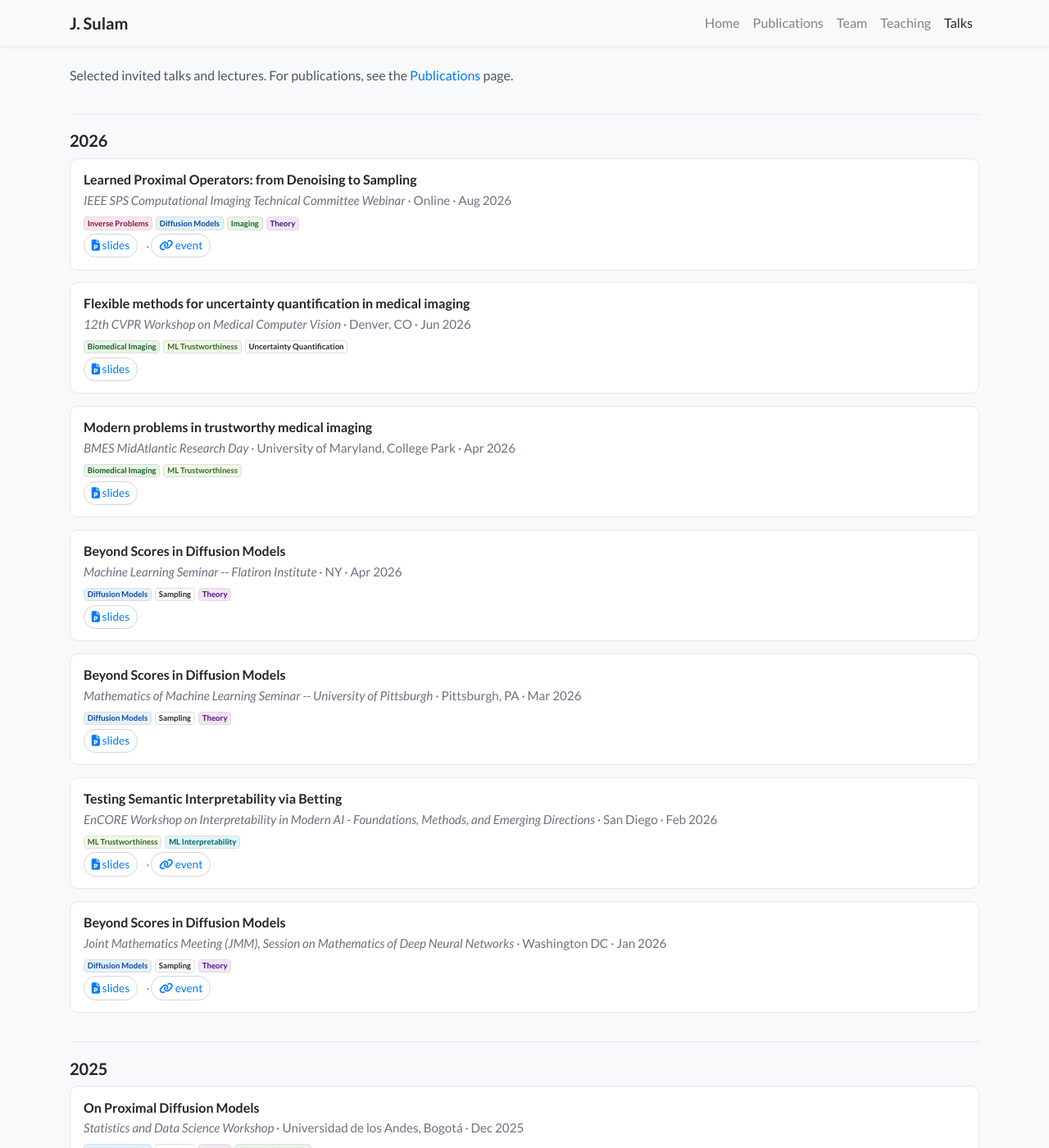
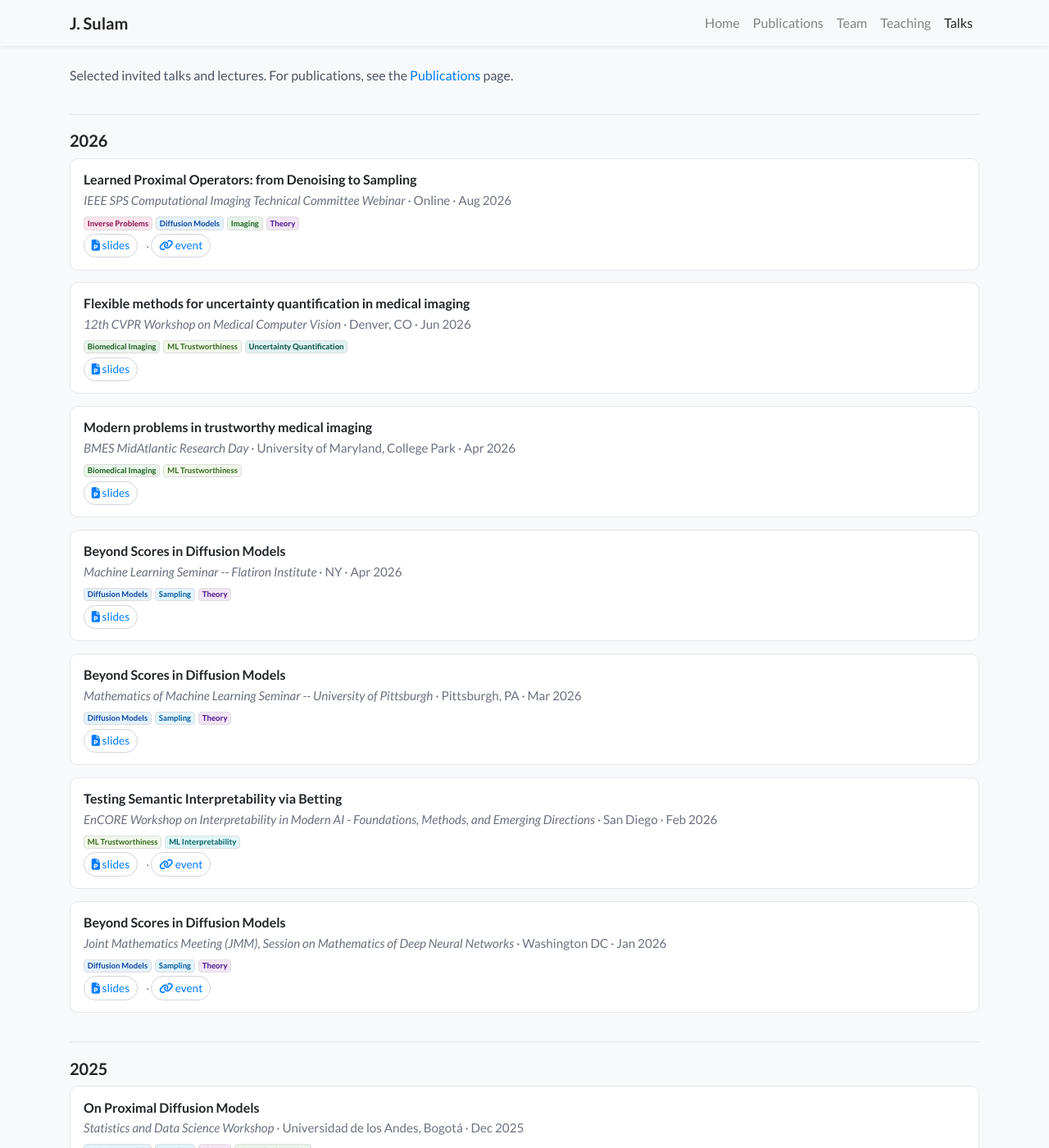
Before and after one commit to jsulam/jsulam.github.io, a Jekyll site: the page built from talks.html, in a window 1280 px wide and 1400 px high. Shown: the whole window at 82% size. Built offline with Jekyll 4.4.1, drawn with Linux system fonts in a browser that asks for light colours; nearby versions of some CDN libraries; a style sheet for code colours, icons or effects is not loaded.

Commit message:
Add badge styles for eight unstyled topic tags
Sampling, Uncertainty Quantification, Medical Imaging, Neuroscience,
Equivariance, Neural Networks, Signal Processing and EKG were all in use
across talks and publications but had no .badge.topic-* rule, so they
rendered as plain bordered badges with no colour. Every tag in use is
now styled.

```diff
--- a/assets/css/global.css
+++ b/assets/css/global.css
@@ -116,6 +116,14 @@
 .badge.topic-ml-robustness          { background: #fbe9e7; color: #bf360c; }  /* burnt orange */
 .badge.topic-ml-trustworthiness         { background: #f1f8e9; color: #33691e; }  /* dark green */
 .badge.topic-ml-generalization       { background: #fce4ec; color: #880e4f; }  /* magenta */
+.badge.topic-medical-imaging            { background: #e8f5e9; color: #1b5e20; }  /* green, matches biomedical imaging */
+.badge.topic-neuroscience               { background: #f9fbe7; color: #827717; }  /* lime */
+.badge.topic-sampling                   { background: #e1f5fe; color: #01579b; }  /* light blue, near diffusion models */
+.badge.topic-uncertainty-quantification { background: #e0f2f1; color: #004d40; }  /* deep teal */
+.badge.topic-equivariance               { background: #ede7f6; color: #4527a0; }  /* deep purple, theory-adjacent */
+.badge.topic-neural-networks            { background: #e8eaf6; color: #283593; }  /* indigo */
+.badge.topic-signal-processing          { background: #e0f7fa; color: #00838f; }  /* cyan */
+.badge.topic-ekg                        { background: #fff0f3; color: #ad1457; }  /* pink */
 /* add more as needed */
 
 
```
